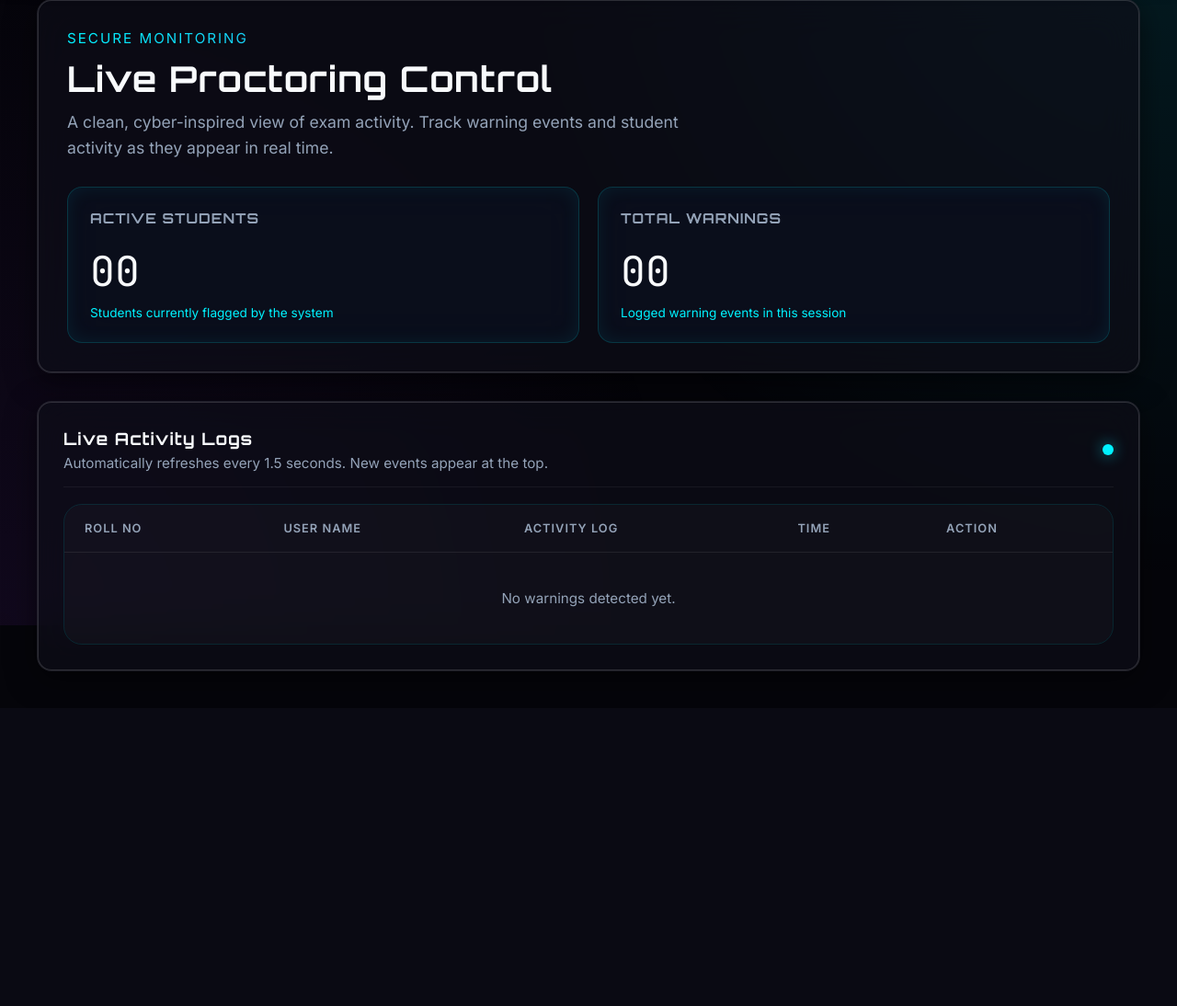
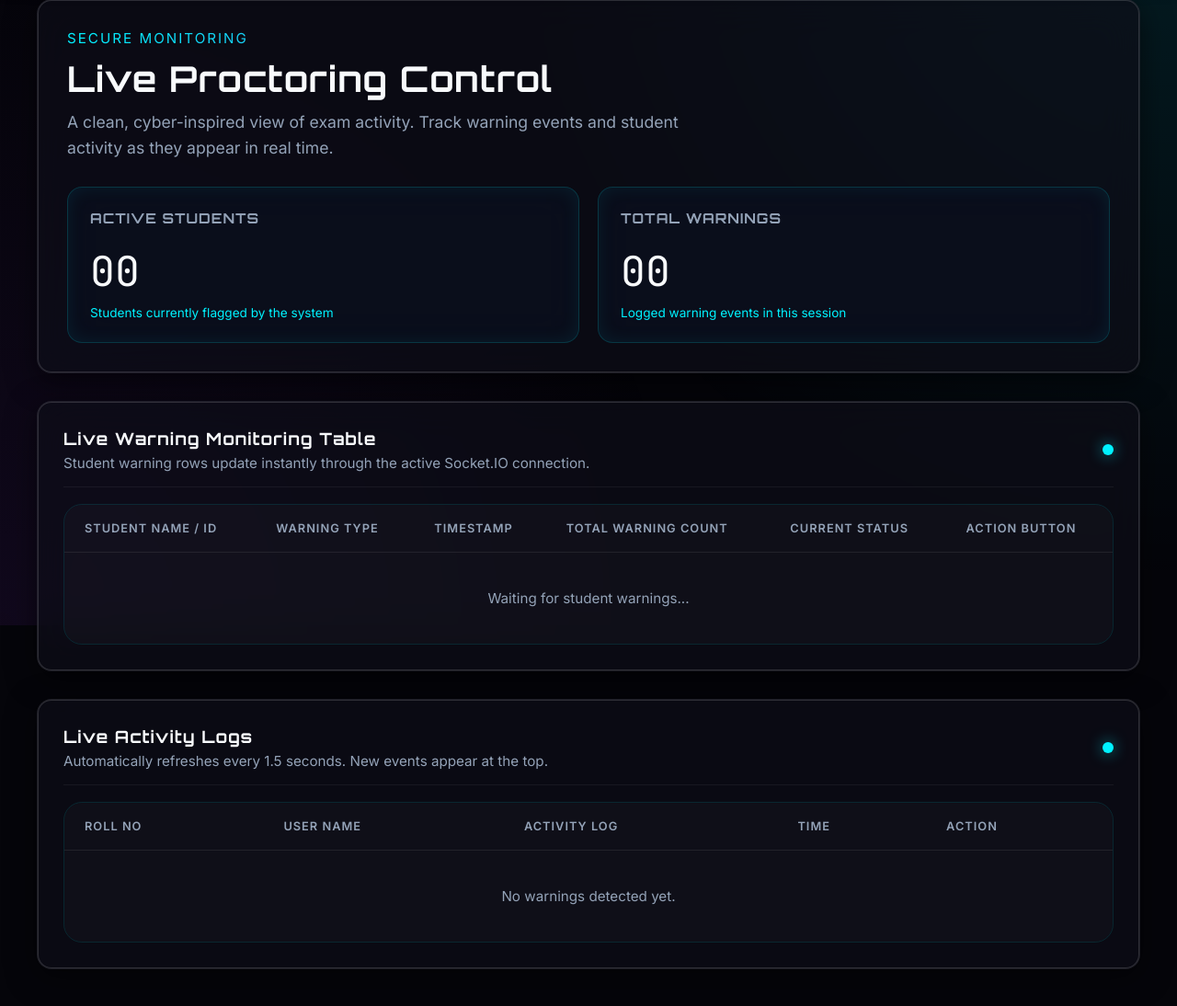
Before and after one commit to Aditya03N/ai-proctoring-system, a Flask app: page /admin/dashboard in a window 1280 px wide. Shown: the part 120-1214 px from the top of the page at 92% size. Before the commit the page ends 854 px from the top, so only its background shows below. Run offline with Flask 3, Linux system fonts and the light colour scheme; the visitor is signed in with stand-in values (Sample User, id 1); data that the repository does not hold is empty; some libraries are stand-ins or nearby versions.

Commit message:
added Tables saperate warning tables on admin table

```diff
--- a/app.py
+++ b/app.py
@@ -33,6 +33,7 @@ activity_logs = []
 violation_logs = []
 active_sessions_by_sid = {}
 exam_status_by_student = {}
+warning_monitor_by_student = {}
 
 MAX_LOG_ENTRIES = 80
 
@@ -55,6 +56,94 @@ def add_activity_log(student_id, username, warning, entry_type='warning'):
         del activity_logs[MAX_LOG_ENTRIES:]
 
 
+def get_warning_status(student_id, has_active_warning=False):
+    status = get_exam_status(student_id)
+    if status.get('terminated'):
+        return 'Terminated'
+
+    warning_row = warning_monitor_by_student.get(student_id, {})
+    warning_count = warning_row.get('warning_count', 0)
+    if warning_count >= 3:
+        return 'Suspicious'
+    if has_active_warning:
+        return 'Warning'
+    return 'Active'
+
+
+def get_warning_monitor_rows():
+    rows = []
+    active_student_ids = {
+        session_info.get('student')
+        for session_info in active_sessions_by_sid.values()
+    }
+
+    for student_id, row in warning_monitor_by_student.items():
+        rows.append({
+            'student_id': student_id,
+            'student_name': row.get('student_name', candidate_names.get(student_id, 'Candidate')),
+            'warning_type': row.get('warning_type', '--'),
+            'timestamp': row.get('timestamp', '--'),
+            'sort_time': row.get('sort_time', ''),
+            'warning_count': row.get('warning_count', 0),
+            'status': get_warning_status(
+                student_id,
+                student_id in active_student_ids and bool(row.get('has_active_warning'))
+            ),
+            'is_active': student_id in active_student_ids,
+            'terminated': get_exam_status(student_id).get('terminated', False)
+        })
+
+    return sorted(rows, key=lambda item: item.get('sort_time', item['timestamp']), reverse=True)
+
+
+def emit_admin_monitor_update():
+    active_student_ids = {
+        session_info['student']
+        for session_info in active_sessions_by_sid.values()
+    }
+    warnings_only = [entry for entry in activity_logs if entry.get('type') == 'warning']
+    socketio.emit('admin_warning_monitor_update', {
+        'warning_rows': get_warning_monitor_rows(),
+        'logs': activity_logs,
+        'active_students': len(active_student_ids),
+        'total_warnings': len(warnings_only),
+        'active_student_ids': list(active_student_ids),
+        'exam_statuses': exam_status_by_student
+    })
+
+
+def record_warning_for_admin(student_id, username, warning):
+    now = datetime.now()
+    row = warning_monitor_by_student.setdefault(student_id, {
+        'student_id': student_id,
+        'student_name': username,
+        'warning_type': warning,
+        'timestamp': now.strftime('%Y-%m-%d %H:%M:%S'),
+        'sort_time': now.isoformat(),
+        'warning_count': 0,
+        'has_active_warning': True
+    })
+    row['student_name'] = username
+    row['warning_type'] = warning
+    row['timestamp'] = now.strftime('%Y-%m-%d %H:%M:%S')
+    row['sort_time'] = now.isoformat()
+    row['warning_count'] = row.get('warning_count', 0) + 1
+    row['has_active_warning'] = True
+    emit_admin_monitor_update()
+
+
+def update_warning_monitor_activity(student_id, has_active_warning):
+    row = warning_monitor_by_student.get(student_id)
+    if not row:
+        return
+
+    if row.get('has_active_warning') == has_active_warning:
+        return
+
+    row['has_active_warning'] = has_active_warning
+    emit_admin_monitor_update()
+
+
 def get_exam_status(student_id):
     return exam_status_by_student.setdefault(student_id, {
         'terminated': False,
@@ -66,6 +155,19 @@ def get_exam_status(student_id):
         'termination_reason': None,
         'auto_terminated': False
     })
+
+
+def reset_student_attempt(student_id):
+    exam_status_by_student.pop(student_id, None)
+    warning_monitor_by_student.pop(student_id, None)
+
+    for sid, session_info in list(active_sessions_by_sid.items()):
+        if session_info.get('student') == student_id:
+            active_sessions_by_sid.pop(sid, None)
+            active_warnings_by_sid.pop(sid, None)
+            warning_detection_state_by_sid.pop(sid, None)
+
+    emit_admin_monitor_update()
 
 
 def add_violation_log(student_id, violation_type, auto_terminated=True):
@@ -105,6 +207,8 @@ def terminate_student_exam(student_id, termination_reason='Exam terminated by ad
 
     if not already_terminated:
         add_activity_log(student_id, username, log_message or termination_reason, entry_type='terminated')
+        if student_id in warning_monitor_by_student:
+            warning_monitor_by_student[student_id]['has_active_warning'] = False
 
     for sid, session_info in list(active_sessions_by_sid.items()):
         if session_info.get('student') == student_id:
@@ -114,6 +218,7 @@ def terminate_student_exam(student_id, termination_reason='Exam terminated by ad
                 'message': termination_reason
             }, to=sid)
 
+    emit_admin_monitor_update()
     return status
 
 def create_face_detector():
@@ -194,7 +299,8 @@ def emit_warning_state(active_warnings):
     student_id = session.get('candidate_id', 'AIML000')
     username = session.get('candidate_name', candidate_names.get(student_id, 'Candidate'))
 
-    if request.sid not in active_sessions_by_sid:
+    session_started = request.sid not in active_sessions_by_sid
+    if session_started:
         add_activity_log(student_id, username, 'Exam session started', entry_type='info')
 
     active_sessions_by_sid[request.sid] = {
@@ -203,9 +309,15 @@ def emit_warning_state(active_warnings):
         'connected_at': datetime.now().strftime('%H:%M:%S')
     }
 
+    if session_started:
+        emit_admin_monitor_update()
+
     for warning in current_warnings - previous_warnings:
         store_warning(warning)
         add_activity_log(student_id, username, warning, entry_type='warning')
+        record_warning_for_admin(student_id, username, warning)
+
+    update_warning_monitor_activity(student_id, bool(current_warnings))
 
     active_warnings_by_sid[request.sid] = current_warnings
     emit('proctor_update', {
@@ -249,6 +361,7 @@ def get_logs():
     active_student_ids = {session_info['student'] for session_info in active_sessions_by_sid.values()}
     return jsonify({
         'logs': activity_logs,
+        'warning_rows': get_warning_monitor_rows(),
         'active_students': active_students,
         'total_warnings': len(warnings_only),
         'active_student_ids': list(active_student_ids),
@@ -278,8 +391,10 @@ def login():
         password = request.form.get('password')
 
         if candidate_id in users and users[candidate_id] == password:
+            reset_student_attempt(candidate_id)
             session['candidate_id'] = candidate_id
             session['candidate_name'] = candidate_names.get(candidate_id, "Candidate")
+            session.pop('exam_warnings', None)
             return redirect(url_for('dashboard'))
         else:
             return render_template("login.html", error="Invalid Candidate ID or Password")
@@ -357,7 +472,7 @@ def exam_tab_violation():
         'reason': 'Tab Switching Detected',
         'timestamp': datetime.now().strftime('%Y-%m-%d %H:%M:%S'),
         'exam_status': 'terminated'
-    }, broadcast=True)
+    })
 
     return jsonify({'success': True, 'message': reason_text, 'status': status})
 
@@ -484,6 +599,7 @@ def handle_disconnect():
     active_warnings_by_sid.pop(request.sid, None)
     warning_detection_state_by_sid.pop(request.sid, None)
     active_sessions_by_sid.pop(request.sid, None)
+    emit_admin_monitor_update()
 
 if __name__ == "__main__":
     port = int(os.environ.get("PORT", 5000))
--- a/static/css/main.css
+++ b/static/css/main.css
@@ -254,6 +254,12 @@ tr:hover td { background: rgba(255, 255, 255, 0.02); }
 .log-table .roll { font-family: var(--font-mono); color: var(--primary); }
 .log-table .activity { color: #cbd5e1; }
 .log-table .time { color: var(--text-muted); font-family: var(--font-mono); }
+.warning-monitor-table .student-id { display: block; margin-top: 4px; color: var(--primary); font-family: var(--font-mono); font-size: 0.78rem; }
+.status-pill { display: inline-flex; align-items: center; justify-content: center; min-width: 92px; padding: 7px 10px; border-radius: 999px; font-size: 0.74rem; font-weight: 800; text-transform: uppercase; letter-spacing: 0.8px; }
+.status-active { color: var(--primary); border: 1px solid var(--primary-glow); background: rgba(0, 242, 255, 0.1); }
+.status-warning { color: var(--warning); border: 1px solid var(--warning-glow); background: rgba(245, 158, 11, 0.1); }
+.status-suspicious { color: var(--danger); border: 1px solid var(--danger-glow); background: rgba(239, 68, 68, 0.1); }
+.status-terminated { color: var(--danger); border: 1px solid var(--danger-glow); background: rgba(239, 68, 68, 0.16); }
 .terminate-btn { padding: 9px 13px; font-size: 0.72rem; white-space: nowrap; }
 .terminate-btn:disabled { opacity: 0.65; cursor: not-allowed; transform: none; }
 .terminated-badge { color: var(--danger); border: 1px solid var(--danger-glow); background: rgba(239, 68, 68, 0.12); white-space: nowrap; }
--- a/static/js/admin-dashboard.js
+++ b/static/js/admin-dashboard.js
@@ -2,6 +2,14 @@ document.addEventListener('DOMContentLoaded', () => {
     const activeStudents = document.getElementById('activeStudents');
     const totalWarnings = document.getElementById('totalWarnings');
     const logBody = document.getElementById('logBody');
+    const warningMonitorBody = document.getElementById('warningMonitorBody');
+
+    const escapeHtml = (value) => String(value ?? '')
+        .replace(/&/g, '&amp;')
+        .replace(/</g, '&lt;')
+        .replace(/>/g, '&gt;')
+        .replace(/"/g, '&quot;')
+        .replace(/'/g, '&#039;');
 
     const renderLogs = (logs, activeStudentIds = [], examStatuses = {}) => {
         logBody.innerHTML = '';
@@ -21,18 +29,59 @@ document.addEventListener('DOMContentLoaded', () => {
             const actionCell = status.terminated
                 ? '<span class="badge terminated-badge"><i class="fas fa-times-circle"></i> Terminated</span>'
                 : canTerminate
-                    ? `<button class="btn-glow btn-danger terminate-btn" data-student="${log.student}"><i class="fas fa-ban"></i> Terminate Exam</button>`
+                    ? `<button class="btn-glow btn-danger terminate-btn" data-student="${escapeHtml(log.student)}"><i class="fas fa-ban"></i> Terminate Exam</button>`
                     : '<span class="text-muted">--</span>';
 
             row.className = index === 0 ? 'new-entry' : '';
             row.innerHTML = `
-                <td class="roll">${log.student}</td>
-                <td>${log.username}</td>
-                <td class="activity">${log.activity}</td>
-                <td class="time">${log.time}</td>
+                <td class="roll">${escapeHtml(log.student)}</td>
+                <td>${escapeHtml(log.username)}</td>
+                <td class="activity">${escapeHtml(log.activity)}</td>
+                <td class="time">${escapeHtml(log.time)}</td>
                 <td>${actionCell}</td>
             `;
             logBody.appendChild(row);
+        });
+    };
+
+    const getStatusClass = (status) => {
+        const normalizedStatus = String(status || '').toLowerCase();
+        if (normalizedStatus === 'terminated') return 'status-terminated';
+        if (normalizedStatus === 'suspicious') return 'status-suspicious';
+        if (normalizedStatus === 'warning') return 'status-warning';
+        return 'status-active';
+    };
+
+    const renderWarningRows = (rows = []) => {
+        warningMonitorBody.innerHTML = '';
+
+        if (!rows.length) {
+            const emptyRow = document.createElement('tr');
+            emptyRow.innerHTML = `<td colspan="6" style="padding:40px; text-align:center; color: var(--text-muted);">Waiting for student warnings...</td>`;
+            warningMonitorBody.appendChild(emptyRow);
+            return;
+        }
+
+        rows.forEach((row, index) => {
+            const tableRow = document.createElement('tr');
+            const isTerminated = Boolean(row.terminated) || row.status === 'Terminated';
+            const actionCell = isTerminated
+                ? '<span class="badge terminated-badge"><i class="fas fa-times-circle"></i> Terminated</span>'
+                : `<button class="btn-glow btn-danger terminate-btn" data-student="${escapeHtml(row.student_id)}"><i class="fas fa-ban"></i> Terminate Exam</button>`;
+
+            tableRow.className = index === 0 ? 'new-entry' : '';
+            tableRow.innerHTML = `
+                <td>
+                    <span>${escapeHtml(row.student_name)}</span>
+                    <span class="student-id">${escapeHtml(row.student_id)}</span>
+                </td>
+                <td class="activity">${escapeHtml(row.warning_type)}</td>
+                <td class="time">${escapeHtml(row.timestamp)}</td>
+                <td class="roll">${escapeHtml(row.warning_count)}</td>
+                <td><span class="status-pill ${getStatusClass(row.status)}">${escapeHtml(row.status)}</span></td>
+                <td>${actionCell}</td>
+            `;
+            warningMonitorBody.appendChild(tableRow);
         });
     };
 
@@ -47,6 +96,12 @@ document.addEventListener('DOMContentLoaded', () => {
         fetchLogs();
     });
 
+    socket.on('admin_warning_monitor_update', (data) => {
+        renderSummary(data);
+        renderLogs(data.logs || [], data.active_student_ids || [], data.exam_statuses || {});
+        renderWarningRows(data.warning_rows || []);
+    });
+
     const fetchLogs = async () => {
         try {
             const response = await fetch('/get_logs', { cache: 'no-store' });
@@ -54,12 +109,13 @@ document.addEventListener('DOMContentLoaded', () => {
             const data = await response.json();
             renderSummary(data);
             renderLogs(data.logs || [], data.active_student_ids || [], data.exam_statuses || {});
+            renderWarningRows(data.warning_rows || []);
         } catch (error) {
             console.warn('Admin dashboard error:', error);
         }
     };
 
-    logBody.addEventListener('click', async (event) => {
+    document.addEventListener('click', async (event) => {
         const button = event.target.closest('.terminate-btn');
         if (!button) return;
 
@@ -89,5 +145,4 @@ document.addEventListener('DOMContentLoaded', () => {
     });
 
     fetchLogs();
-    setInterval(fetchLogs, 1500);
 });
--- a/templates/admin_dashboard.html
+++ b/templates/admin_dashboard.html
@@ -44,6 +44,36 @@
         <section class="glass-panel live-panel" style="padding:28px;">
             <div class="panel-header">
                 <div>
+                    <h3 class="orbitron">Live Warning Monitoring Table</h3>
+                    <p class="text-muted" style="margin-top:6px; font-size:0.95rem;">Student warning rows update instantly through the active Socket.IO connection.</p>
+                </div>
+                <div class="status-dot"></div>
+            </div>
+
+            <div class="log-table-container">
+                <table class="log-table warning-monitor-table">
+                    <thead>
+                        <tr>
+                            <th>Student Name / ID</th>
+                            <th>Warning Type</th>
+                            <th>Timestamp</th>
+                            <th>Total Warning Count</th>
+                            <th>Current Status</th>
+                            <th>Action Button</th>
+                        </tr>
+                    </thead>
+                    <tbody id="warningMonitorBody">
+                        <tr>
+                            <td colspan="6" style="padding:40px; text-align:center; color: var(--text-muted);">Waiting for student warnings...</td>
+                        </tr>
+                    </tbody>
+                </table>
+            </div>
+        </section>
+
+        <section class="glass-panel live-panel" style="padding:28px;">
+            <div class="panel-header">
+                <div>
                     <h3 class="orbitron">Live Activity Logs</h3>
                     <p class="text-muted" style="margin-top:6px; font-size:0.95rem;">Automatically refreshes every 1.5 seconds. New events appear at the top.</p>
                 </div>
```
